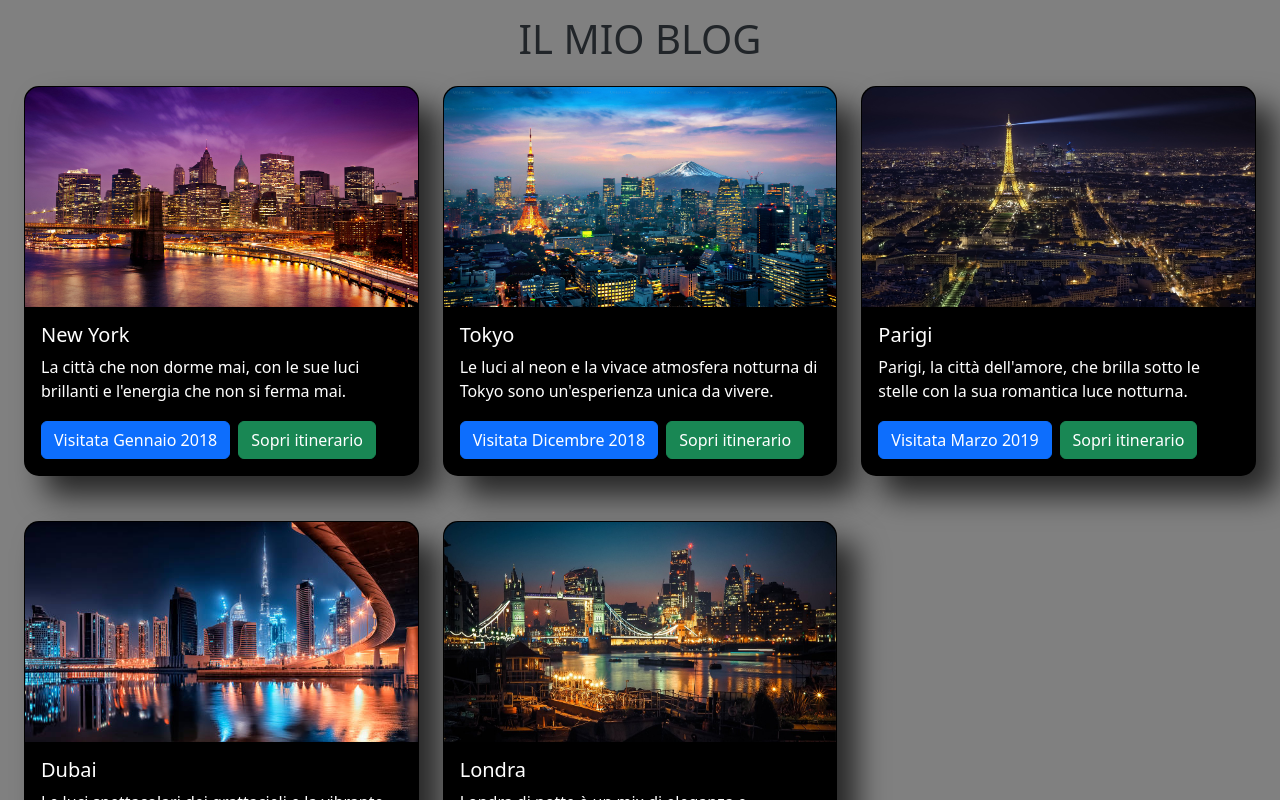
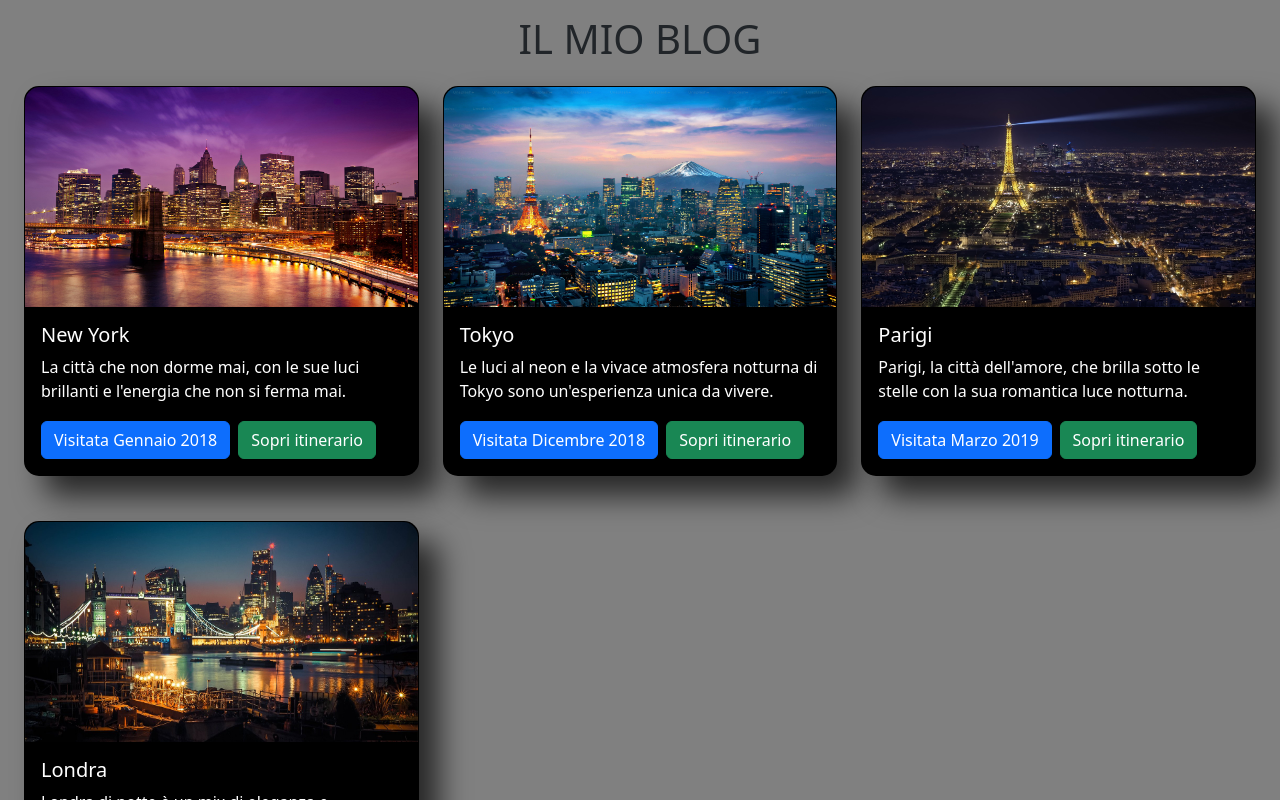
Before and after one commit to alessiotinaglia/react-form, a React (Vite) app: page / in a window 1280 px wide. Shown: the top 800 px of the page. Built offline with nearby package versions, Linux system fonts and the light colour scheme.

Commit message:
fatto filtro per proprietà true

```diff
--- a/src/App.css
+++ b/src/App.css
@@ -44,11 +44,25 @@
 body {
   background-color: gray;
 }
+/* Header component css */
+
+h1 {
+  display: flex;
+  align-items: center;
+  justify-content: center;
+  padding: 15px;
+}
+
+/* Main component css */
+/* Card component css */
+/* Footer component css */
 
 .container-custom{
   margin: 0 auto;
   max-width: 1500px;
 }
+
+
 
 .card {
   border-radius: 15px;
@@ -59,12 +73,7 @@ body {
   aspect-ratio: 16/9;
 }
 
-h1 {
-  display: flex;
-  align-items: center;
-  justify-content: center;
-  padding: 15px;
-}
+
 
 .card-foto {
   border-radius: 15px 15px 0px 0px;
--- a/src/App.jsx
+++ b/src/App.jsx
@@ -1,8 +1,8 @@
 import './App.css'
 
-import Header from './components/Header';
-import Main from './components/Main';
-import Footer from './components/Footer';
+import Header from './components/HaederComponent/Header';
+import Main from './components/MainComponent/Main';
+import Footer from './components/FooterComponent/Footer';
 
 function App() {
   return (
--- a/src/components/Main.jsx
+++ b/src/components/MainComponent/Main.jsx
@@ -1,11 +1,12 @@
 import Card from "./Card";
-import cityImages from "../dati/array";
+import cityImages from "../../dati/array";
 
 function Main() {
+    const publishedCityImages = cityImages.filter(city => city.published)
     return (
         <main>
             <div className="row container container-custom">
-                {cityImages.map((element) => (
+                {publishedCityImages.map((element) => (
                     <Card key={element.id} cityImage={element} />
                 ))}
             </div>
--- a/src/dati/array.jsx
+++ b/src/dati/array.jsx
@@ -42,7 +42,7 @@ const cityImages = [
         description: "Londra di notte è un mix di eleganza e modernità, con il famoso Big Ben illuminato.",
         data: "Visitata Maggio 2020",
         tags: ["html"],
-        published: false,
+        published: true,
     }
 ];
 
```
Also changed, not shown: src/components/FooterComponent/Footer.css (added), src/components/FooterComponent/Footer.jsx (renamed from src/components/Footer.jsx), src/components/HaederComponent/Haeder.css (added), src/components/HaederComponent/Header.jsx (renamed from src/components/Header.jsx), src/components/MainComponent/Card.css (added), src/components/MainComponent/Card.jsx (renamed from src/components/Card.jsx), src/components/MainComponent/Main.css (added).
